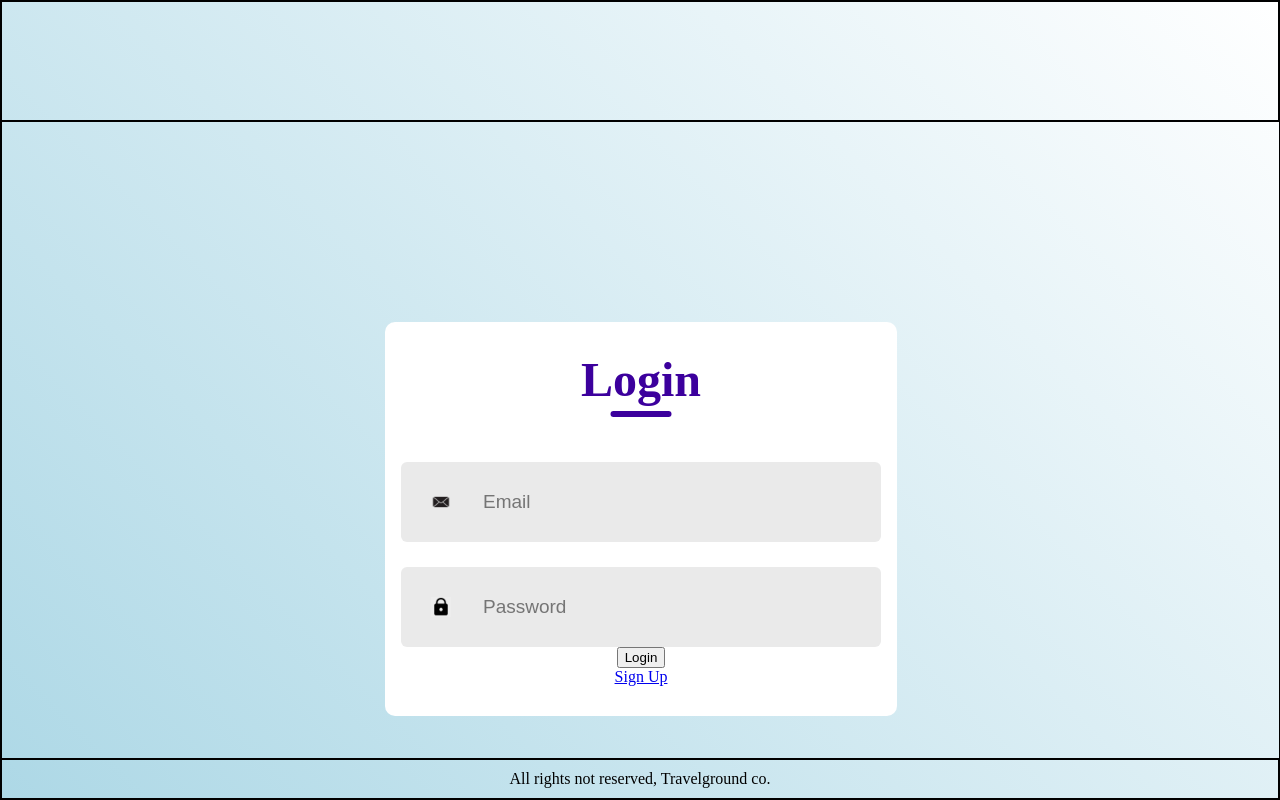
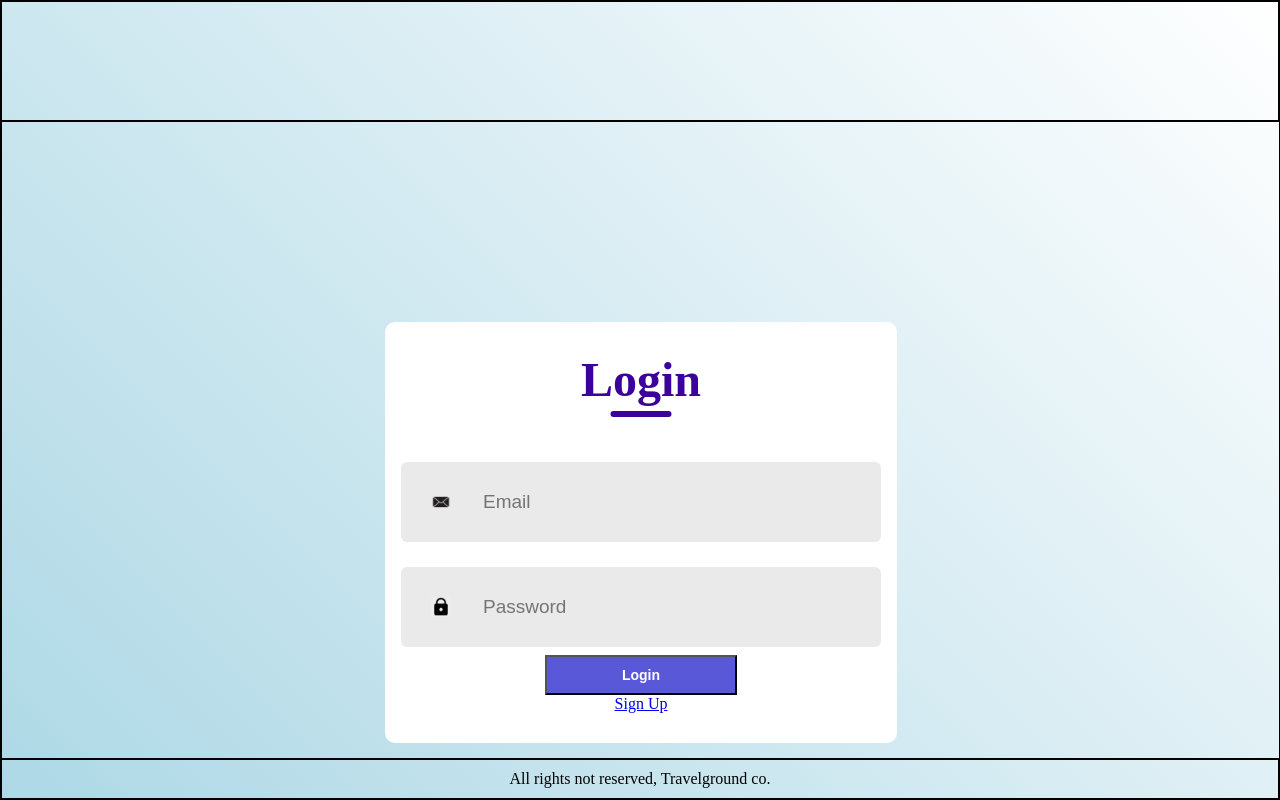
Before and after one commit to ivnKuz/Vacations_Project, a React (Create React App) app in the folder frontend/: page /login in a window 1280 px wide. Built offline with nearby package versions, Linux system fonts and the light colour scheme; the HTML template or start-up script is replaced by a standard one; what notyf would draw is missing.

Commit message:
bit of shtyling

```diff
--- a/frontend/src/components/auth/login/Login.css
+++ b/frontend/src/components/auth/login/Login.css
@@ -71,3 +71,12 @@
     color: #797979;
     font-size: 19px;
 }
+.submit{
+    margin-top: 8px;
+    width:15vw;
+    height: 5vh;
+    background: rgb(88, 88, 217);
+    color: white;
+    font-size: 14px;
+    font-weight: 700;
+}
--- a/frontend/src/redux/authState.ts
+++ b/frontend/src/redux/authState.ts
@@ -29,7 +29,6 @@ export function authReducer(currentState = new authState(), action: AuthAction):
         case AuthActionType.Login:
             newState.token = action.payload as string;
             localStorage.setItem('token', newState.token);
-            console.log("our jwt is "+action.payload);
             break;
         case AuthActionType.Logout:
             newState.token = '';
```
